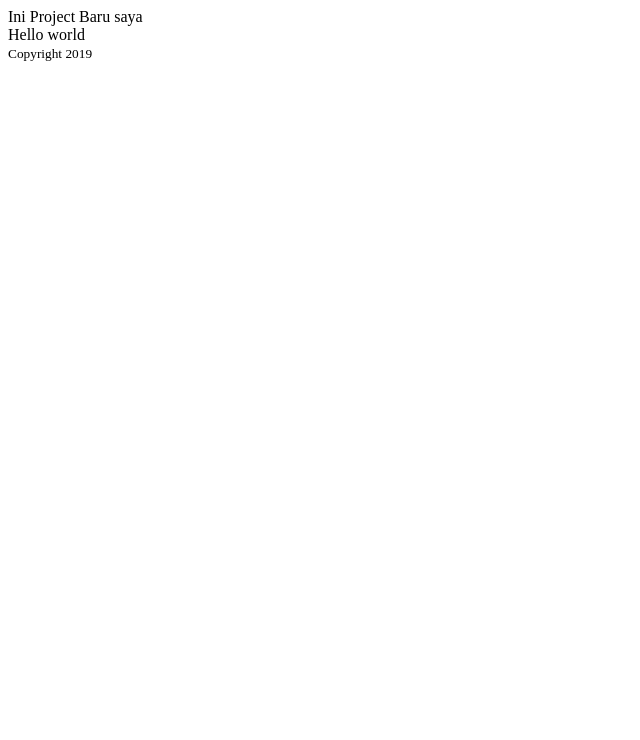
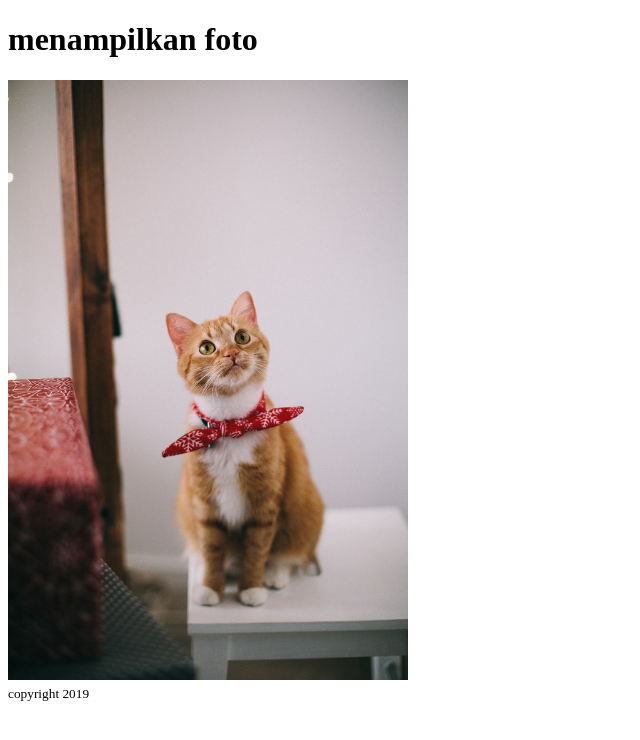
Before and after one commit to puancoffee/day-1, a plain HTML site: page index.html in a window 1280 px wide. Shown: the whole page, without its empty margins (0-640 px from the left). Drawn offline with Linux system fonts and the light colour scheme.

Commit message:
add image and change html file

```diff
--- a/index.html
+++ b/index.html
@@ -7,14 +7,16 @@
         <title>Travel Planner</title>
     </head>
     <body>
-        <header>
-            Ini Project Baru saya
-        </header>
-        <main>
-            Hello world
-        </main>
-        <footer>
-            <small>Copyright 2019</small>
-        </footer>
+        <div>
+            <h1>menampilkan foto</h1>
+        </div>
+        <div>
+            <img src="./foto.jpg" alt="foto kucing" width="400px">
+        </div>
+        <div>
+            <footer>
+                <small>copyright 2019</small>
+            </footer>
+        </div>
     </body>
 </html>
```
Also changed, not shown: foto.jpg (added).
